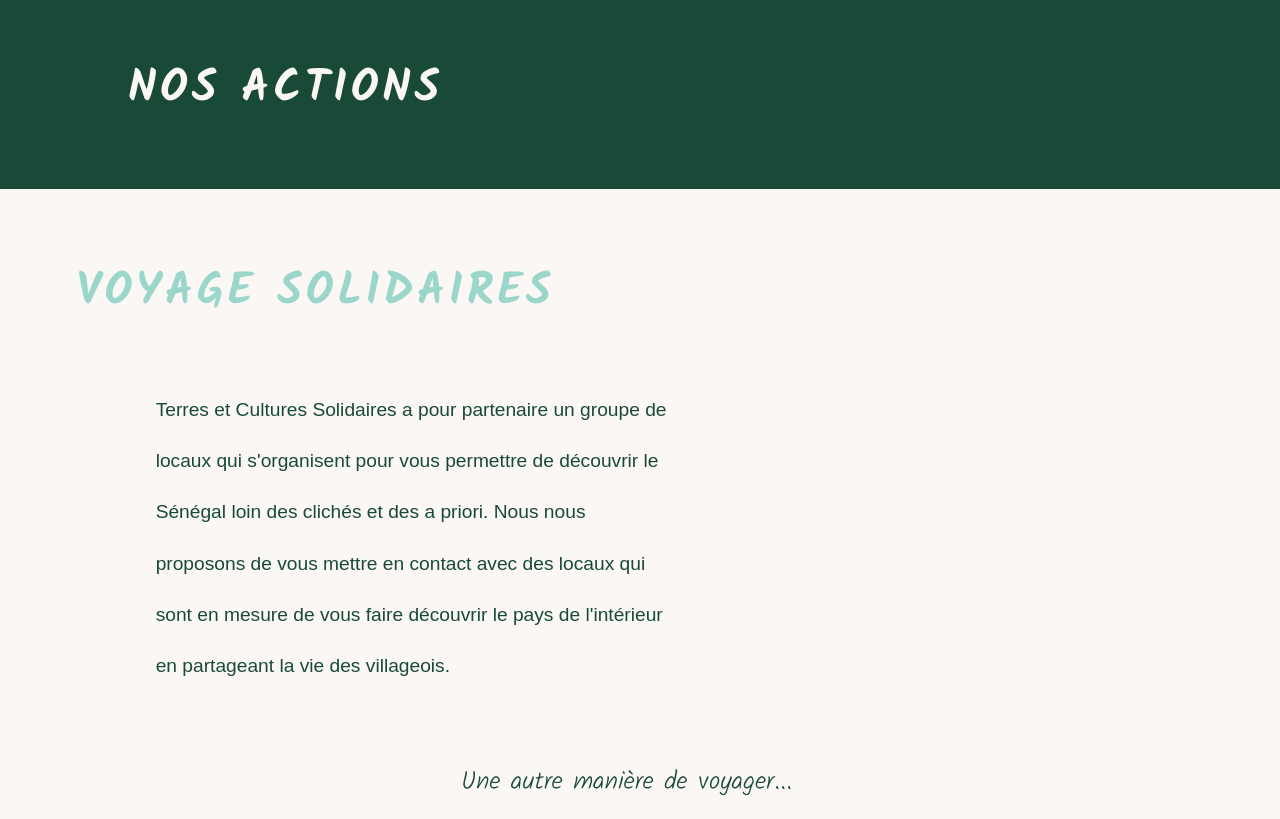
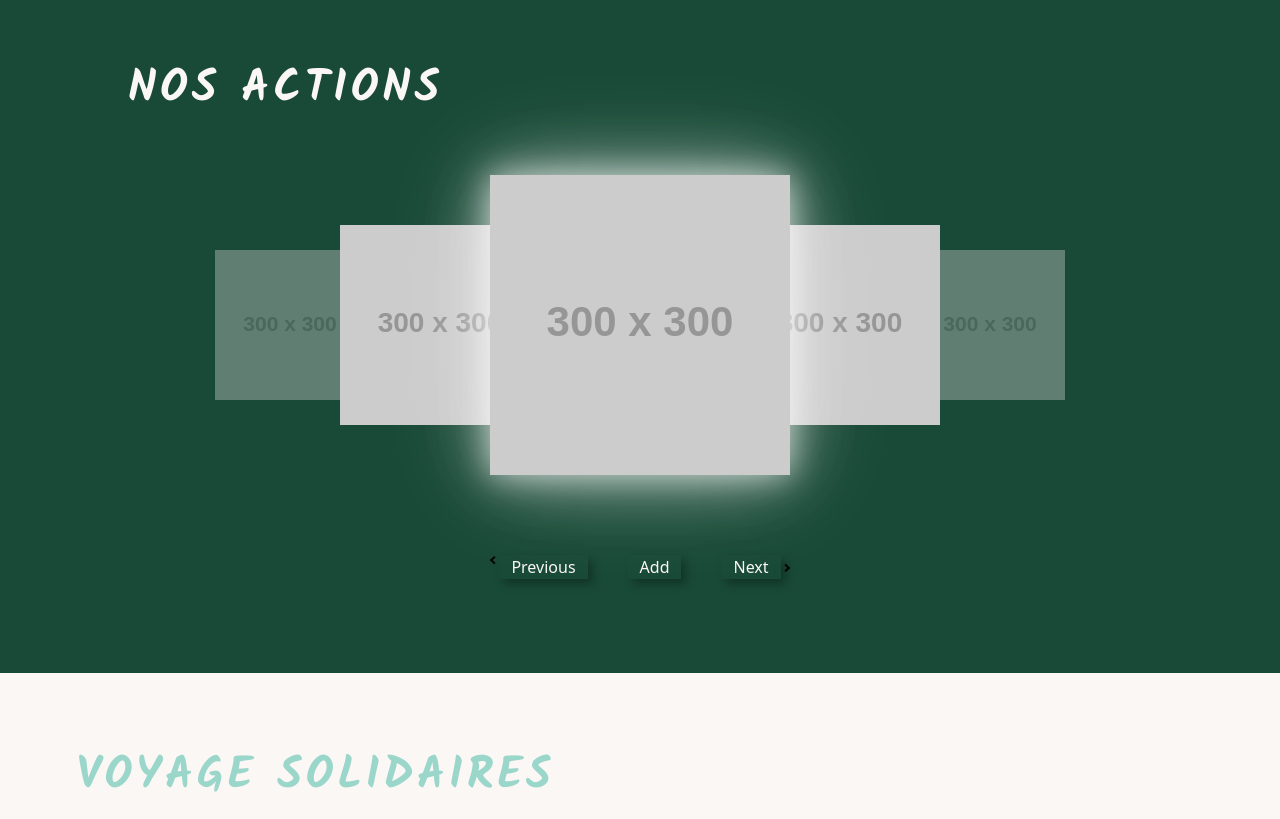
Before and after one commit to DarwinAngolaR/TCSSoutenance, a Symfony app: template templates/accueil_tcs/home.html.twig in a window 1280 px wide. Shown: the part 1626-2445 px from the top of the page. Run offline with Twig, Linux system fonts and the light colour scheme; the template is opened without the code that fills it, so the values that code supplies are empty; grey boxes labelled with a size stand in for pictures from a placeholder-image service; some libraries are stand-ins or nearby versions; some web fonts are replaced; grey boxes are pictures that could not be loaded.

Commit message:
slider accueil

```diff
--- /dev/null
+++ b/public/style/carousel.css
@@ -0,0 +1,149 @@
+.gallery {
+  width: 100%;
+}
+
+.gallery-container {
+  align-items: center;
+  display: flex;
+  height: 400px;
+  margin: 0 auto;
+  max-width: 1000px;
+  position: relative;
+}
+
+.gallery-item {
+  height: 150px;
+  opacity: 0;
+  position: absolute;
+  transition: all 0.3s ease-in-out;
+  width: 150px;
+  z-index: 0;
+}
+
+.gallery-item-1 {
+  left: 15%;
+  opacity: .4;
+  transform: translateX(-50%);
+}
+
+.gallery-item-2,
+.gallery-item-4 {
+  height: 200px;
+  opacity: 1;
+  width: 200px;
+  z-index: 1;
+}
+
+.gallery-item-2 {
+  left: 30%;
+  transform: translateX(-50%);
+}
+
+.gallery-item-3 {
+  box-shadow: 0 0 30px rgba(255, 255, 255, 0.6), 0 0 60px rgba(255, 255, 255, 0.45), 0 0 110px rgba(255, 255, 255, 0.25), 0 0 100px rgba(255, 255, 255, 0.1);
+  height: 300px;
+  opacity: 1;
+  left: 50%;
+  transform: translateX(-50%);
+  width: 300px;
+  z-index: 2;
+}
+
+.gallery-item-4 {
+  left: 70%;
+  transform: translateX(-50%);
+}
+
+.gallery-item-5 {
+  left: 85%;
+  opacity: .4;
+  transform: translateX(-50%);
+}
+
+.gallery-controls {
+  display: flex;
+  justify-content: center;
+  margin: 30px 0;
+}
+
+.gallery-controls button {
+  background-color: transparent;
+  border: 0;
+  cursor: pointer;
+  font-size: 16px;
+  margin: 0 20px;
+  padding: 0 12px;
+  text-transform: capitalize;
+}
+
+.gallery-controls button:focus {
+  outline: none;
+}
+
+.gallery-controls-previous {
+  position: relative;
+}
+
+.gallery-controls-previous::before {
+  border: solid #000;
+  border-width: 0 2px 2px 0;
+  content: '';
+  display: inline-block;
+  height: 4px;
+  left: -10px;
+  padding: 2px;
+  position: absolute;
+  top: 0;
+  transform: rotate(135deg) translateY(-50%);
+  transition: left 0.15s ease-in-out;
+  width: 4px;
+}
+
+.gallery-controls-previous:hover::before {
+  left: -18px;
+}
+
+.gallery-controls-next {
+  position: relative;
+}
+
+.gallery-controls-next::before {
+  border: solid #000;
+  border-width: 0 2px 2px 0;
+  content: '';
+  display: inline-block;
+  height: 4px;
+  padding: 2px;
+  position: absolute;
+  right: -10px;
+  top: 50%;
+  transform: rotate(-45deg) translateY(-50%);
+  transition: right 0.15s ease-in-out;
+  width: 4px;
+}
+
+.gallery-controls-next:hover::before {
+  right: -18px;
+}
+
+.gallery-nav {
+  bottom: -15px;
+  display: flex;
+  justify-content: center;
+  list-style: none;
+  padding: 0;
+  position: absolute;
+  width: 100%;
+}
+
+.gallery-nav li {
+  background: #ccc;
+  border-radius: 50%;
+  height: 10px;
+  margin: 0 16px;
+  width: 10px;
+}
+
+.gallery-nav li.gallery-item-selected {
+  background: #555;
+}
--- /dev/null
+++ b/public/style/carousel.js
@@ -0,0 +1,97 @@
+const galleryContainer = document.querySelector('.gallery-container');
+const galleryControlsContainer = document.querySelector('.gallery-controls');
+const galleryControls = ['previous', 'add', 'next'];
+const galleryItems = document.querySelectorAll('.gallery-item');
+
+class Carousel {
+  constructor(container, items, controls) {
+    this.carouselContainer = container;
+    this.carouselControls = controls;
+    this.carouselArray = [...items];
+  }
+
+  // Update css classes for gallery
+  updateGallery() {
+    this.carouselArray.forEach(el => {
+      el.classList.remove('gallery-item-1');
+      el.classList.remove('gallery-item-2');
+      el.classList.remove('gallery-item-3');
+      el.classList.remove('gallery-item-4');
+      el.classList.remove('gallery-item-5');
+    });
+
+    this.carouselArray.slice(0, 5).forEach((el, i) => {
+      el.classList.add(`gallery-item-${i+1}`);
+    });
+  }
+
+  // Update the current order of the carouselArray and gallery
+  setCurrentState(direction) {
+
+    if (direction.className == 'gallery-controls-previous') {
+      this.carouselArray.unshift(this.carouselArray.pop());
+    } else {
+      this.carouselArray.push(this.carouselArray.shift());
+    }
+
+    this.updateGallery();
+  }
+
+  // Construct the carousel navigation
+  // setNav() {
+    // galleryContainer.appendChild(document.createElement('ul')).className = 'gallery-nav';
+
+    // this.carouselArray.forEach(item => {
+    //   const nav = galleryContainer.lastElementChild;
+    //   nav.appendChild(document.createElement('li'));
+    // });
+  // }s
+
+  // Construct the carousel controls
+  setControls() {
+    this.carouselControls.forEach(control => {
+      galleryControlsContainer.appendChild(document.createElement('button')).className = `gallery-controls-${control}`;
+
+      document.querySelector(`.gallery-controls-${control}`).innerText = control;
+    });
+  }
+
+  // Add a click event listener to trigger setCurrentState method to rearrange carousel
+  useControls() {
+    const triggers = [...galleryControlsContainer.childNodes];
+
+    triggers.forEach(control => {
+      control.addEventListener('click', e => {
+        e.preventDefault();
+
+        if (control.className == 'gallery-controls-add') {
+          const newItem = document.createElement('img');
+          const latestItem = this.carouselArray.length;
+          const latestIndex = this.carouselArray.findIndex(item => item.getAttribute('data-index') == this.carouselArray.length)+1;
+
+          // Assign the necessary properties for new gallery item
+          Object.assign(newItem,{
+            className: 'gallery-item',
+            src: `http://fakeimg.pl/300/?text=${this.carouselArray.length+1}`
+          });
+          newItem.setAttribute('data-index', this.carouselArray.length+1);
+
+          // Then add it to the carouselArray and update the gallery
+          this.carouselArray.splice(latestIndex, 0, newItem);
+          document.querySelector(`[data-index="${latestItem}"]`).after(newItem);
+          this.updateGallery();
+
+        } else {
+          this.setCurrentState(control);
+        }
+
+      });
+    });
+  }
+}
+
+const exampleCarousel = new Carousel(galleryContainer, galleryItems, galleryControls);
+
+exampleCarousel.setControls();
+// exampleCarousel.setNav();
+exampleCarousel.useControls();
--- a/templates/accueil_tcs/home.html.twig
+++ b/templates/accueil_tcs/home.html.twig
@@ -26,7 +26,19 @@
 		{# NOS ACTIONS #}
 		<div class="nos_actions">
 			<h2 class="titre">nos actions</h2>
-			<div class="sliderActions"></div>
+			<div class="sliderActions">
+				<div class="gallery">
+					<div class="gallery-container">
+						<img class="gallery-item gallery-item-1" src="http://fakeimg.pl/300/?text=1" data-index="1">
+						<img class="gallery-item gallery-item-2" src="http://fakeimg.pl/300/?text=2" data-index="2">
+						<img class="gallery-item gallery-item-3" src="http://fakeimg.pl/300/?text=3" data-index="3">
+						<img class="gallery-item gallery-item-4" src="http://fakeimg.pl/300/?text=4" data-index="4">
+						<img class="gallery-item gallery-item-5" src="http://fakeimg.pl/300/?text=5" data-index="5">
+					</div>
+					<div class="gallery-controls"></div>
+				</div>
+			</div>
+			<script src="/style/carousel.js"></script>
 		</div>
 
 		{# VOYAGES SOLIDAIRES #}
--- a/templates/base.html.twig
+++ b/templates/base.html.twig
@@ -17,6 +17,7 @@
 		<link href="https://fonts.googleapis.com/css2?family=Kalam:wght@300;400;700&family=Zen+Maru+Gothic:wght@300;400;500;900&display=swap" rel="stylesheet">
 		<link href="https://cdn.jsdelivr.net/npm/bootstrap@5.1.3/dist/css/bootstrap.min.css" rel="stylesheet" integrity="sha384-1BmE4kWBq78iYhFldvKuhfTAU6auU8tT94WrHftjDbrCEXSU1oBoqyl2QvZ6jIW3" crossorigin="anonymous">
 		<link rel="stylesheet" href="/style/style.css"/>
+		<link rel="stylesheet" href="/style/carousel.css">
 		<script src="https://cdn.jsdelivr.net/npm/bootstrap@5.1.3/dist/js/bootstrap.bundle.min.js" integrity="sha384-ka7Sk0Gln4gmtz2MlQnikT1wXgYsOg+OMhuP+IlRH9sENBO0LRn5q+8nbTov4+1p" crossorigin="anonymous"></script>
 		{% block stylesheets %}
 			{#{{ encore_entry_link_tags('app') }}#}
@@ -42,6 +43,7 @@
 			<div class="container-fluid"></div>
 		{% endblock %}
 	</body>
+
 	<footer>
 		<div class="footer">
 			<img src="/img/logotcs_blancoRecurso 1@4x.png" alt="Logo Terres et Cultures Solidaires" class="logo_footer"></div>
```
Also changed, not shown: 2 other files.
